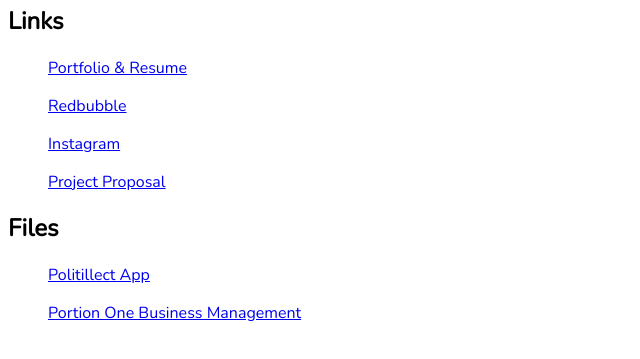
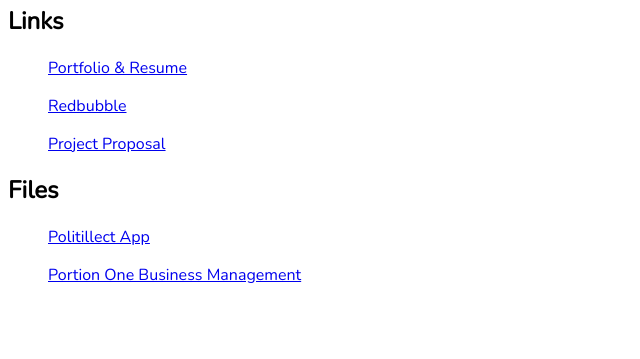
Before and after one commit to divinemm/divinemm.github.io, a plain HTML site: page index.html in a window 1280 px wide. Shown: the part 109-468 px from the top of the page, without its empty margins (0-640 px from the left). Drawn offline with nearby package versions, Linux system fonts and the light colour scheme.

Commit message:
no insta
took away instagram link

```diff
--- a/index.html
+++ b/index.html
@@ -28,10 +28,6 @@
         <a href="https://www.redbubble.com/people/divinekitten">Redbubble</a>
       </ul>
 
-      <ul>
-        <a href="instagram.com/">Instagram</a>
-    </ul>
-
     <ul>
       <a href="proposal.html">Project Proposal</a>
     </ul>
```
